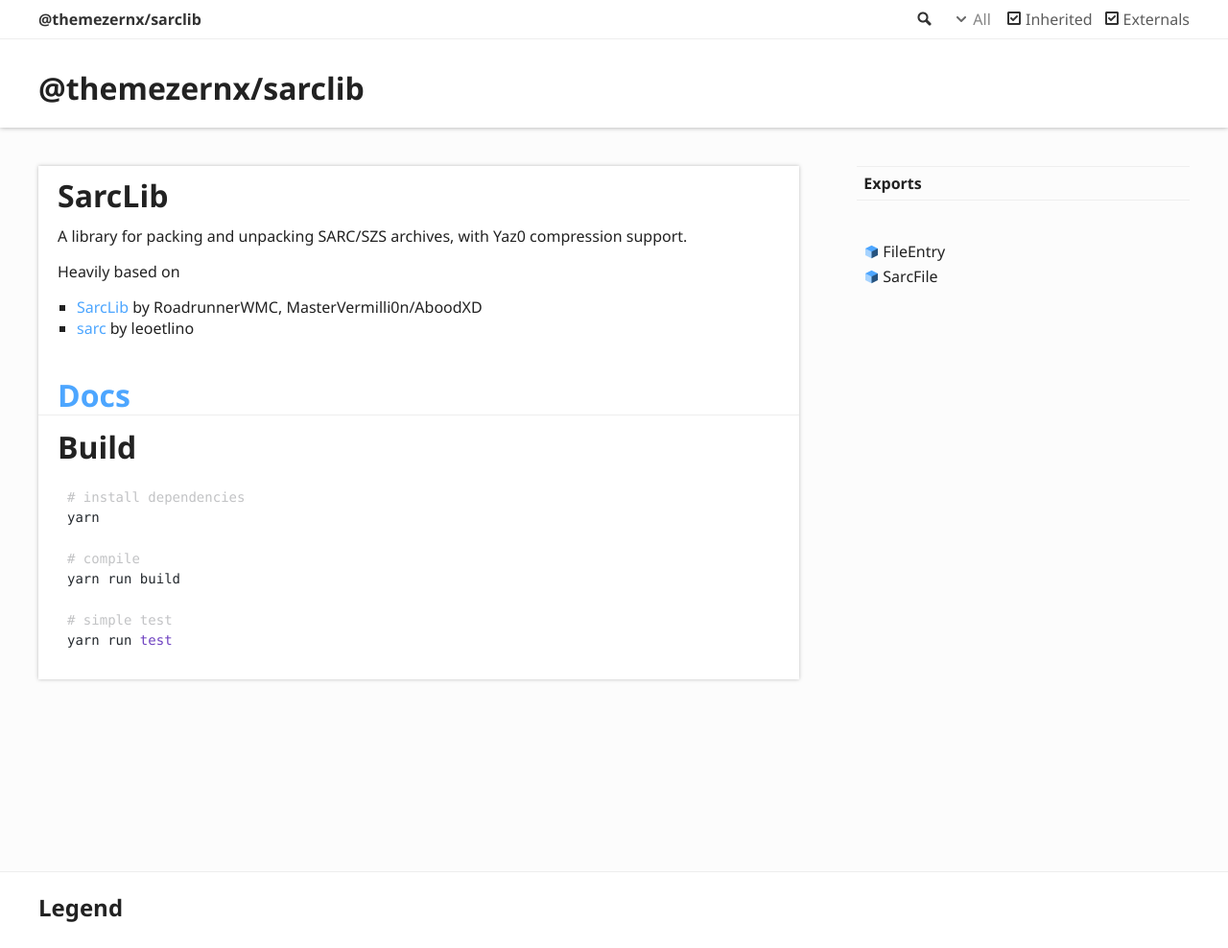
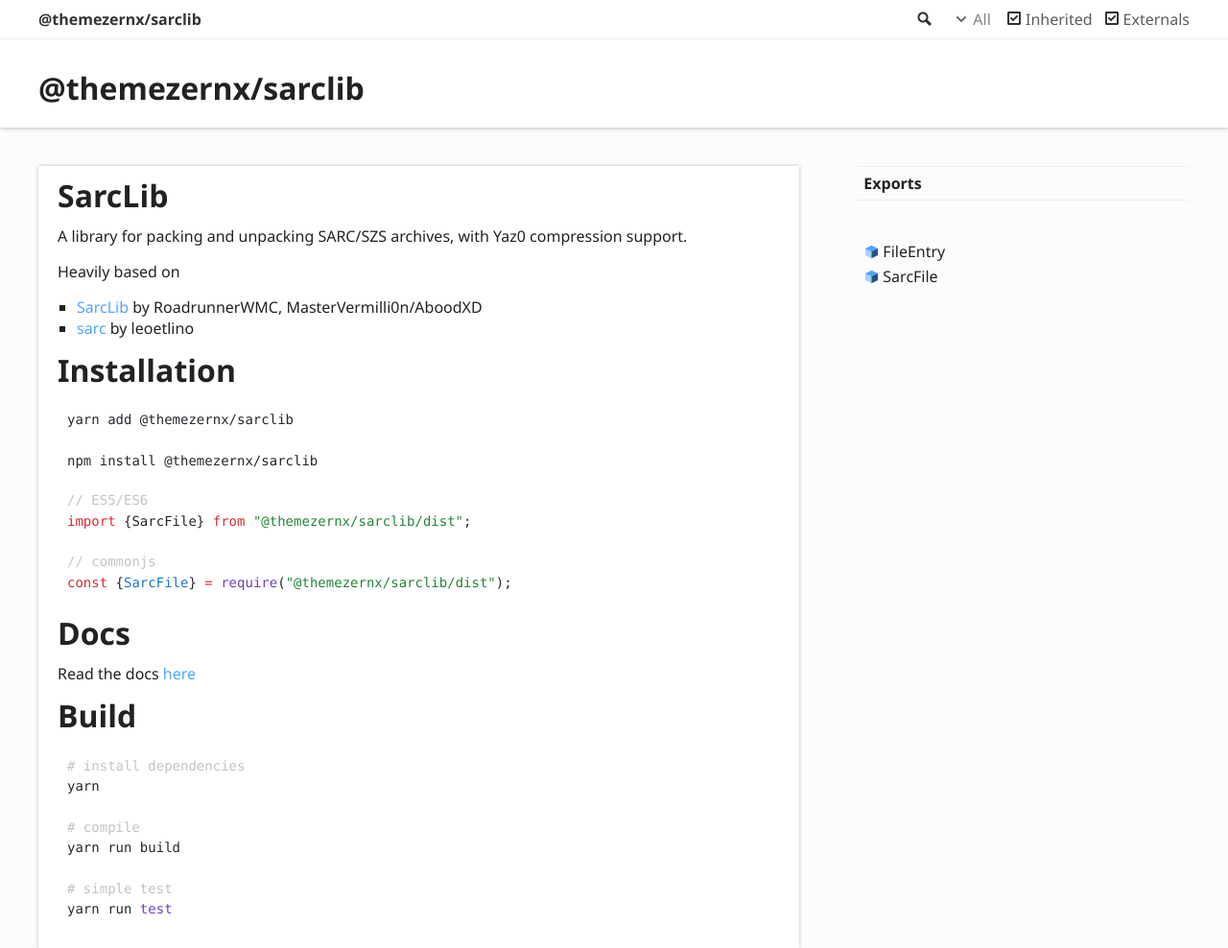
Before and after one commit to ThemezerNX/SarcLib, a plain HTML site: page index.html in a window 1280 px wide. Shown: the top 988 px of the page at 96% size. Drawn offline with Linux system fonts and the light colour scheme.

Commit message:
Deploying to gh-pages from @ ThemezerNX/SarcLib@da8bc70993358cba9b1d151d126e96ebf6631bf6 🚀

```diff
--- a/assets/highlight.css
+++ b/assets/highlight.css
@@ -1,10 +1,16 @@
 :root {
-    --light-hl-0: #C2C3C5;
-    --dark-hl-0: #6B737C;
-    --light-hl-1: #24292EFF;
-    --dark-hl-1: #B392F0;
-    --light-hl-2: #6F42C1;
-    --dark-hl-2: #B392F0;
+    --light-hl-0: #24292EFF;
+    --dark-hl-0: #B392F0;
+    --light-hl-1: #C2C3C5;
+    --dark-hl-1: #6B737C;
+    --light-hl-2: #D32F2F;
+    --dark-hl-2: #F97583;
+    --light-hl-3: #22863A;
+    --dark-hl-3: #FFAB70;
+    --light-hl-4: #1976D2;
+    --dark-hl-4: #79B8FF;
+    --light-hl-5: #6F42C1;
+    --dark-hl-5: #B392F0;
     --light-code-background: #ffffff;
     --dark-code-background: #1f1f1f;
 }
@@ -13,6 +19,9 @@
     --hl-0: var(--light-hl-0);
     --hl-1: var(--light-hl-1);
     --hl-2: var(--light-hl-2);
+    --hl-3: var(--light-hl-3);
+    --hl-4: var(--light-hl-4);
+    --hl-5: var(--light-hl-5);
     --code-background: var(--light-code-background);
 } }
 
@@ -20,6 +29,9 @@
     --hl-0: var(--dark-hl-0);
     --hl-1: var(--dark-hl-1);
     --hl-2: var(--dark-hl-2);
+    --hl-3: var(--dark-hl-3);
+    --hl-4: var(--dark-hl-4);
+    --hl-5: var(--dark-hl-5);
     --code-background: var(--dark-code-background);
 } }
 
@@ -27,6 +39,9 @@
     --hl-0: var(--light-hl-0);
     --hl-1: var(--light-hl-1);
     --hl-2: var(--light-hl-2);
+    --hl-3: var(--light-hl-3);
+    --hl-4: var(--light-hl-4);
+    --hl-5: var(--light-hl-5);
     --code-background: var(--light-code-background);
 }
 
@@ -34,10 +49,16 @@
     --hl-0: var(--dark-hl-0);
     --hl-1: var(--dark-hl-1);
     --hl-2: var(--dark-hl-2);
+    --hl-3: var(--dark-hl-3);
+    --hl-4: var(--dark-hl-4);
+    --hl-5: var(--dark-hl-5);
     --code-background: var(--dark-code-background);
 }
 
 .hl-0 { color: var(--hl-0); }
 .hl-1 { color: var(--hl-1); }
 .hl-2 { color: var(--hl-2); }
+.hl-3 { color: var(--hl-3); }
+.hl-4 { color: var(--hl-4); }
+.hl-5 { color: var(--hl-5); }
 pre, code { background: var(--code-background); }
--- a/index.html
+++ b/index.html
@@ -9,13 +9,22 @@
 <li><a href="https://github.com/zeldamods/sarc">sarc</a> by leoetlino</li>
 </ul>
 
+<a href="#installation" id="installation" style="color: inherit; text-decoration: none;">
+  <h1>Installation</h1>
+</a>
+<pre><code class="language-bash"><span class="hl-0">yarn add @themezernx/sarclib</span><br/><br/><span class="hl-0">npm install @themezernx/sarclib</span>
+</code></pre>
+<pre><code class="language-ts"><span class="hl-1">// ES5/ES6</span><br/><span class="hl-2">import</span><span class="hl-0"> {SarcFile} </span><span class="hl-2">from</span><span class="hl-0"> </span><span class="hl-3">&quot;@themezernx/sarclib/dist&quot;</span><span class="hl-0">;</span><br/><br/><span class="hl-1">// commonjs</span><br/><span class="hl-2">const</span><span class="hl-0"> {</span><span class="hl-4">SarcFile</span><span class="hl-0">} </span><span class="hl-2">=</span><span class="hl-0"> </span><span class="hl-5">require</span><span class="hl-0">(</span><span class="hl-3">&quot;@themezernx/sarclib/dist&quot;</span><span class="hl-0">);</span>
+</code></pre>
+
 <a href="#docs" id="docs" style="color: inherit; text-decoration: none;">
-  <h1><a href="http://themezernx.github.io/SarcLib">Docs</a></h1>
+  <h1>Docs</h1>
 </a>
+<p>Read the docs <a href="http://themezernx.github.io/SarcLib">here</a></p>
 
 <a href="#build" id="build" style="color: inherit; text-decoration: none;">
   <h1>Build</h1>
 </a>
-<pre><code class="language-bash"><span class="hl-0"># install dependencies</span><br/><span class="hl-1">yarn</span><br/><br/><span class="hl-0"># compile</span><br/><span class="hl-1">yarn run build</span><br/><br/><span class="hl-0"># simple test</span><br/><span class="hl-1">yarn run </span><span class="hl-2">test</span>
+<pre><code class="language-bash"><span class="hl-1"># install dependencies</span><br/><span class="hl-0">yarn</span><br/><br/><span class="hl-1"># compile</span><br/><span class="hl-0">yarn run build</span><br/><br/><span class="hl-1"># simple test</span><br/><span class="hl-0">yarn run </span><span class="hl-5">test</span>
 </code></pre>
 </div></div><div class="col-4 col-menu menu-sticky-wrap menu-highlight"><nav class="tsd-navigation primary"><ul><li class="current"><a href="modules.html">Exports</a></li></ul></nav><nav class="tsd-navigation secondary menu-sticky"><ul><li class="tsd-kind-class"><a href="classes/FileEntry.html" class="tsd-kind-icon">File<wbr/>Entry</a></li><li class="tsd-kind-class"><a href="classes/SarcFile.html" class="tsd-kind-icon">Sarc<wbr/>File</a></li></ul></nav></div></div></div><footer class="with-border-bottom"><div class="container"><h2>Legend</h2><div class="tsd-legend-group"><ul class="tsd-legend"><li class="tsd-kind-constructor tsd-parent-kind-class"><span class="tsd-kind-icon">Constructor</span></li><li class="tsd-kind-property tsd-parent-kind-class"><span class="tsd-kind-icon">Property</span></li><li class="tsd-kind-method tsd-parent-kind-class"><span class="tsd-kind-icon">Method</span></li></ul></div><h2>Settings</h2><p>Theme <select id="theme"><option value="os">OS</option><option value="light">Light</option><option value="dark">Dark</option></select></p></div></footer><div class="container tsd-generator"><p>Generated using <a href="https://typedoc.org/" target="_blank">TypeDoc</a></p></div><div class="overlay"></div><script src="assets/main.js"></script></body></html>
```
Also changed, not shown: classes/FileEntry.html (+2 -2 lines), classes/SarcFile.html (+16 -16 lines).
